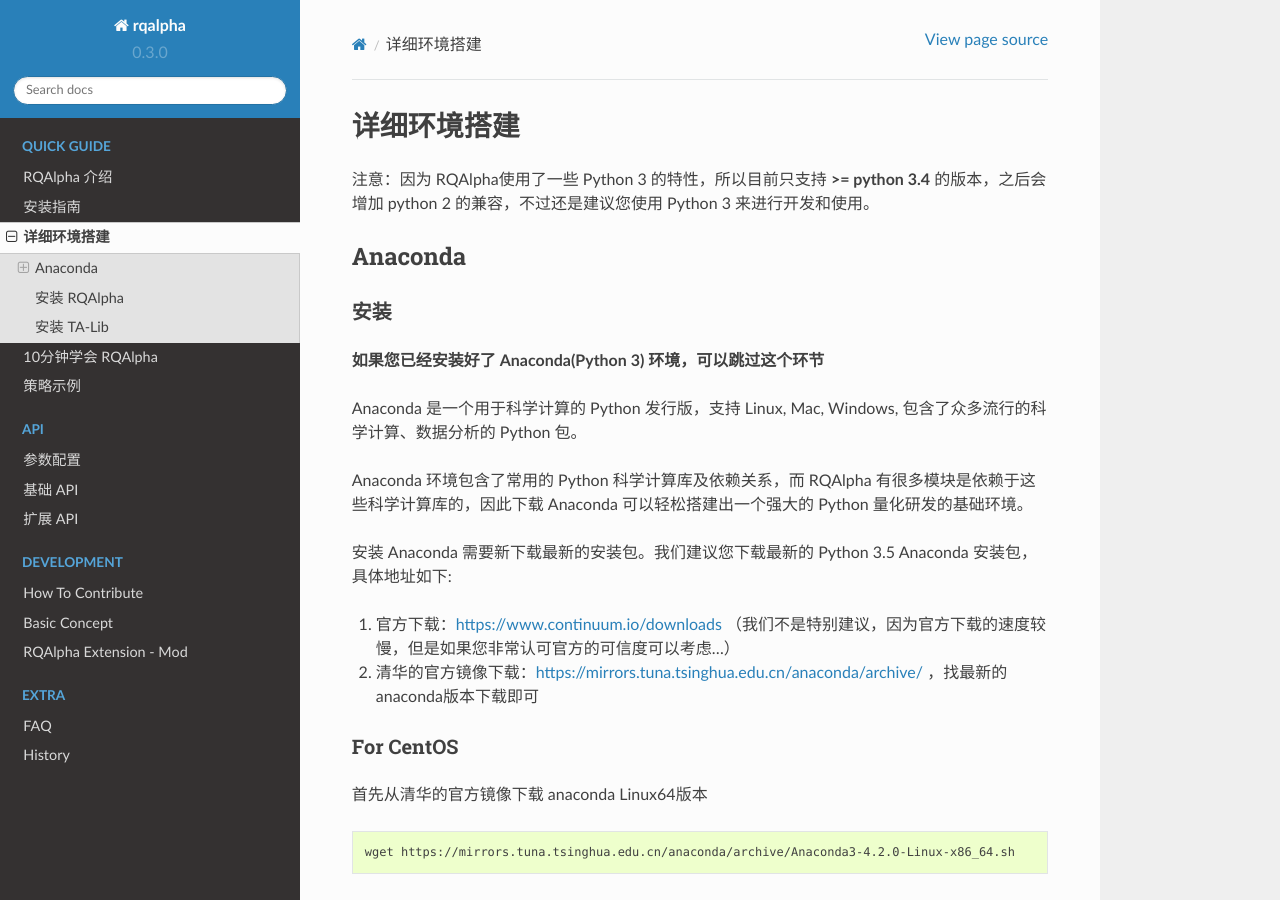
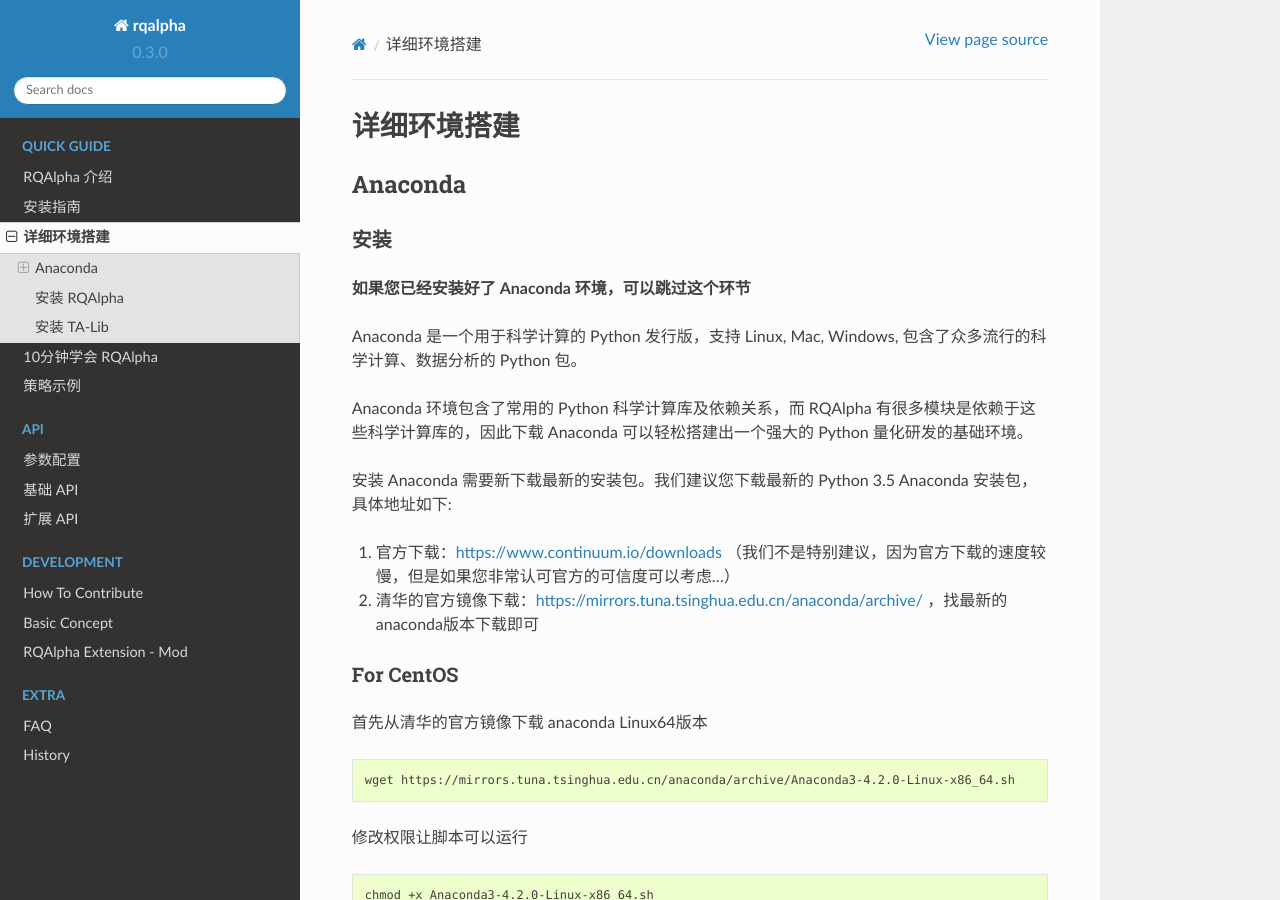
Before and after one commit to ricequant/rqalpha, a Sphinx documentation site: the page built from docs/source/intro/detail_install.rst, in a window 1280 px wide and 900 px high. Built offline with Sphinx 7.4.7 and the Read the Docs theme 2.0.0, drawn with Linux system fonts in a browser that asks for light colours.

```diff
--- a/docs/source/history.rst
+++ b/docs/source/history.rst
@@ -3,6 +3,11 @@
 ==================
 History
 ==================
+
+0.3.1
+==================
+
+- 增加 Python 2 的支持
 
 0.3.0
 ==================
--- a/docs/source/intro/detail_install.rst
+++ b/docs/source/intro/detail_install.rst
@@ -3,8 +3,6 @@
 ==================
 详细环境搭建
 ==================
-
-注意：因为 RQAlpha使用了一些 Python 3 的特性，所以目前只支持 **>= python 3.4** 的版本，之后会增加 python 2 的兼容，不过还是建议您使用 Python 3 来进行开发和使用。
 
 Anaconda
 ====================================
@@ -12,7 +10,7 @@ Anaconda
 安装
 ------------------------------------
 
-**如果您已经安装好了 Anaconda(Python 3) 环境，可以跳过这个环节**
+**如果您已经安装好了 Anaconda 环境，可以跳过这个环节**
 
 Anaconda 是一个用于科学计算的 Python 发行版，支持 Linux, Mac, Windows, 包含了众多流行的科学计算、数据分析的 Python 包。
 
--- a/docs/source/intro/install.rst
+++ b/docs/source/intro/install.rst
@@ -7,7 +7,7 @@
 兼容性
 ==================
 
-RQAlpha目前只支持 python 3.4 及以上，Python 2 暂不支持。
+RQAlpha目前只支持 python 3.4+ && Python 2.7+
 
 安装前
 ==================
```
